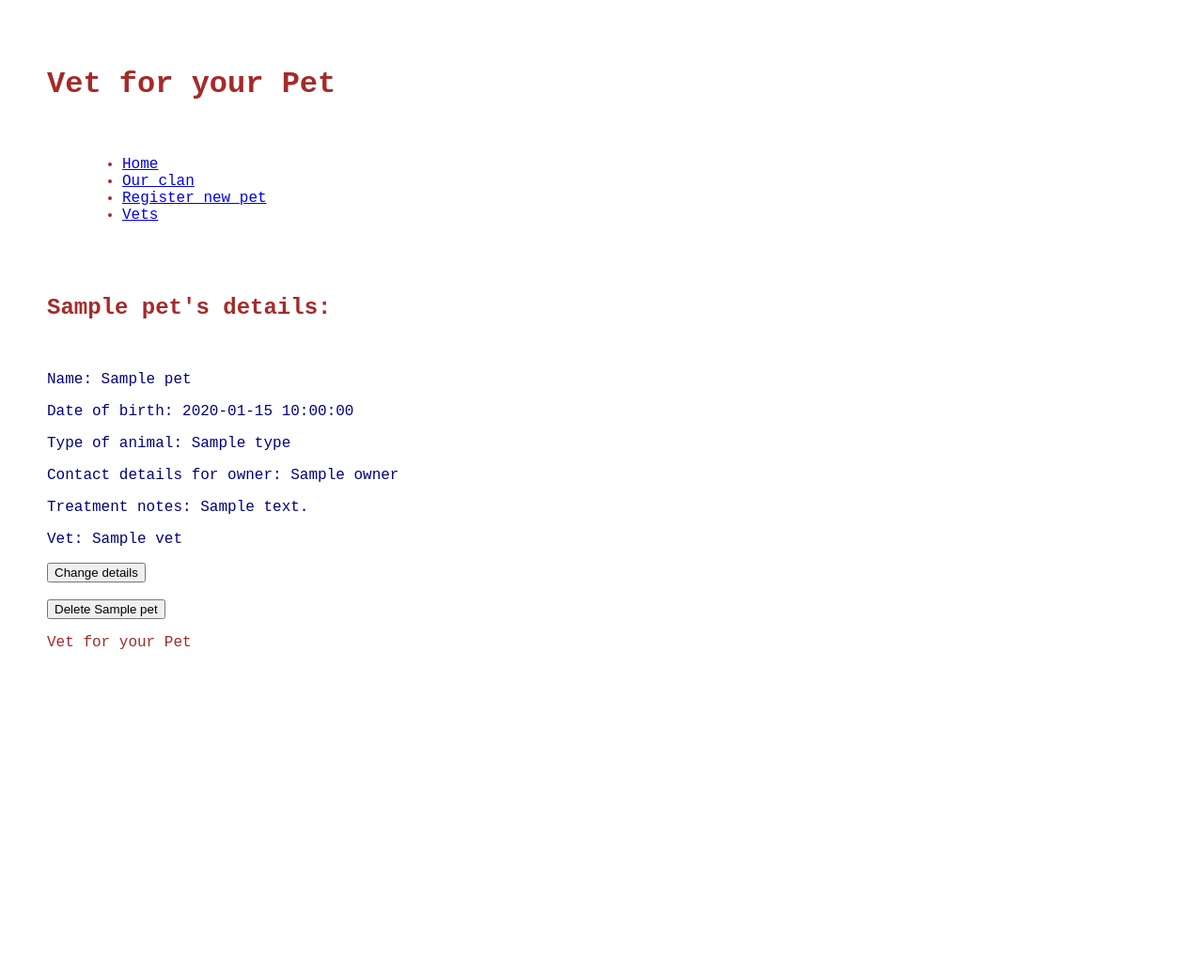
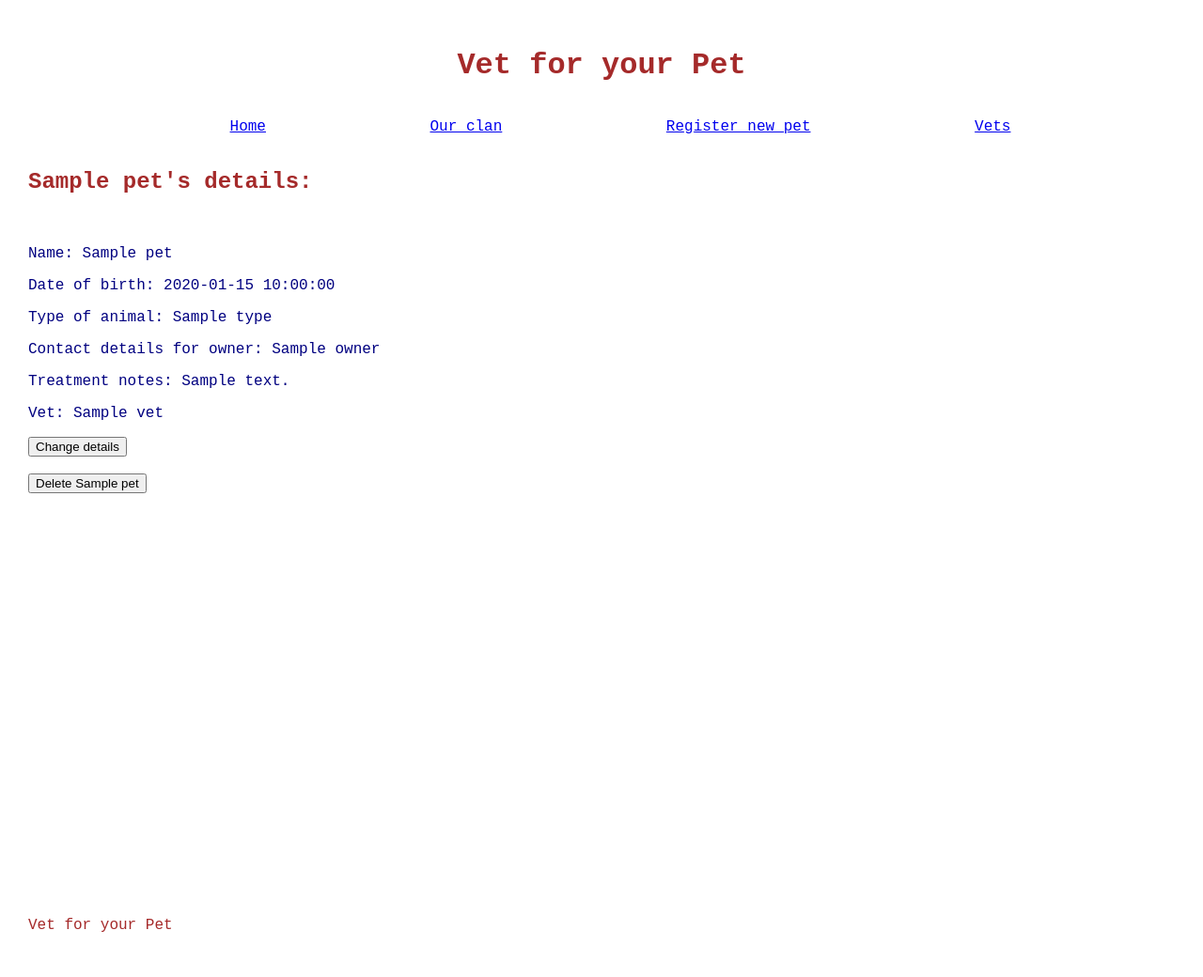
Before and after one commit to AnitaSafar/Vet_app_project, a Flask app: page /clan/1 in a window 1280 px wide. Shown: the whole page at 94% size. Before the commit the page ends 691 px from the top, so only its background shows below. Run offline with Flask 2, Linux system fonts and the light colour scheme; a database or web service that is not in the repository returns one stand-in record (values such as "Sample title"); some libraries are stand-ins or nearby versions.

Commit message:
clan css added

```diff
--- /dev/null
+++ b/static/clan.css
@@ -0,0 +1,29 @@
+.flex-pets {
+    display: flex;
+}
+
+.pets {
+    padding: 20px;
+    flex: 1;
+    border-style: double;
+    border-radius: 30px;
+    border-color:  darkgreen;
+    margin: 10px;
+}
+
+#register {
+    padding: 40px;
+    display: grid;
+    grid-template-columns: 'form form';
+}
+
+#form {
+    padding: 20px;
+    border-style: dotted;
+    width: 500px;
+    grid-area: form;
+}
+
+#add_pet {
+    float:right;
+}
--- a/static/style.css
+++ b/static/style.css
@@ -1,37 +1,54 @@
 
 body {
-    margin: 30px;
+    margin: 10px;
     padding: 20px;
     font-family: 'Courier New', Courier, monospace;
     color: navy;
-    flex: content;
 }
 
-nav {
-    padding: 20px;
-    margin: 20px;
-    padding-right: 25px;
-    justify-content: center;
+header {
+    text-align: center;
+    color: brown;
+    grid-area: header;
 }
 
-body > header {
-    color: brown;
+#menu {
+    grid-area: menu;
 }
 
-body > footer {
-    color: brown;
+body > div > nav > ul {
+    list-style: none;
+    display: flex;
+    justify-content: space-evenly;
 }
 
-.h2 {
+#main-content {
+    grid-area: main;
+    height: 800px;
+}
+
+#footer {
+    color: brown;
+    grid-area: footer;
+}
+
+h2 {
     color: brown;
 }
 
 body > div > img {
-    width: 400px;
-    height: 300px;
+    width: 500px;
+    height: 400px;
     align-content: center;
+    padding-top: 100px;
 }
 
-.content {
-    align-content: center;
+
+#grid-container {
+    display: grid;
+    grid-template-areas:
+        'header header'
+        'menu menu'
+        'main main'
+        'footer footer';
 }
--- a/templates/base.html
+++ b/templates/base.html
@@ -4,25 +4,28 @@
   <meta charset="UTF-8">
   <meta name="viewport" content="width=device-width, initial-scale=1.0">
   <link rel="stylesheet" href="{{ url_for('static', filename='style.css') }}">
+  <link rel="stylesheet" href="{{ url_for('static', filename='clan.css') }}">
   <title>Vet for your Pet</title>
 </head>
-<body>
-  <header>
+<body id="grid-container">
+  <header id="header">
     <h1>Vet for your Pet</h1>
+  </header>
+  <div id="menu">
     <nav>
-      <ul class="menu">
+      <ul>
         <li><a href="/">Home</a></li>
         <li><a href="/clan">Our clan</a></li>
         <li><a href="/register">Register new pet</a></li>
         <li><a href="/vets">Vets</a></li>
       </ul>
     </nav>
-  </header>
-  <div class="content">
+  </div>
+  <div id="main-content">
     {% block content %}
     {% endblock %}
   </div>
-  <footer>
+  <footer id="footer">
     <p>Vet for your Pet</p>
   </footer>
 </body>
--- a/templates/clan/edit.html
+++ b/templates/clan/edit.html
@@ -2,7 +2,7 @@
 
 {% block content %}
 
-<h2 class="h2"><b>{{pet.name}}'s details:</b></h2>
+<h2><b>{{pet.name}}'s details:</b></h2>
 
 <form action="/clan/{{pet.id}}" method="post">
   <div>
--- a/templates/clan/show.html
+++ b/templates/clan/show.html
@@ -2,7 +2,7 @@
 
 {% block content %}
 
-<h2 class="h2"><b>{{pet.name}}'s details:</b></h2>
+<h2><b>{{pet.name}}'s details:</b></h2>
 
 <div>
     <br><p>Name: {{pet.name}}</p>
--- a/templates/vets/edit.html
+++ b/templates/vets/edit.html
@@ -2,7 +2,7 @@
 
 {% block content %}
 
-<h2 class="h2"><b>{{vet.name}}'s details:</b></h2>
+<h2><b>{{vet.name}}'s details:</b></h2>
 
 <form action="/vets/{{vet.id}}" method="POST">
     <div>
--- a/templates/vets/index.html
+++ b/templates/vets/index.html
@@ -2,7 +2,7 @@
 
 {% block content %}
 
-<h2 class="h2"><b>Our vets:</b></h2>
+<h2><b>Our vets:</b></h2>
 
 {% for vet in vets %}
     <div>
--- a/templates/vets/new.html
+++ b/templates/vets/new.html
@@ -2,7 +2,7 @@
 
 {% block content %}
 
-<h2 class="h2"><b>Add new vet:</b></h2>
+<h2><b>Add new vet:</b></h2>
 <form action="/vets" method="POST">
     <div>
         <label for="/name">Name:</label>
--- a/templates/vets/show.html
+++ b/templates/vets/show.html
@@ -2,7 +2,7 @@
 
 {% block content %}
 
-<h2 class="h2"><b>{{vet.name}}'s details:</b></h2>
+<h2><b>{{vet.name}}'s details:</b></h2>
 
 <div>
     <p>Name: {{vet.name}}</p>
```
Also changed, not shown: templates/clan/index.html (+5 -4 lines), templates/clan/register.html (+10 -9 lines), templates/index.html (+0 -7 lines).
